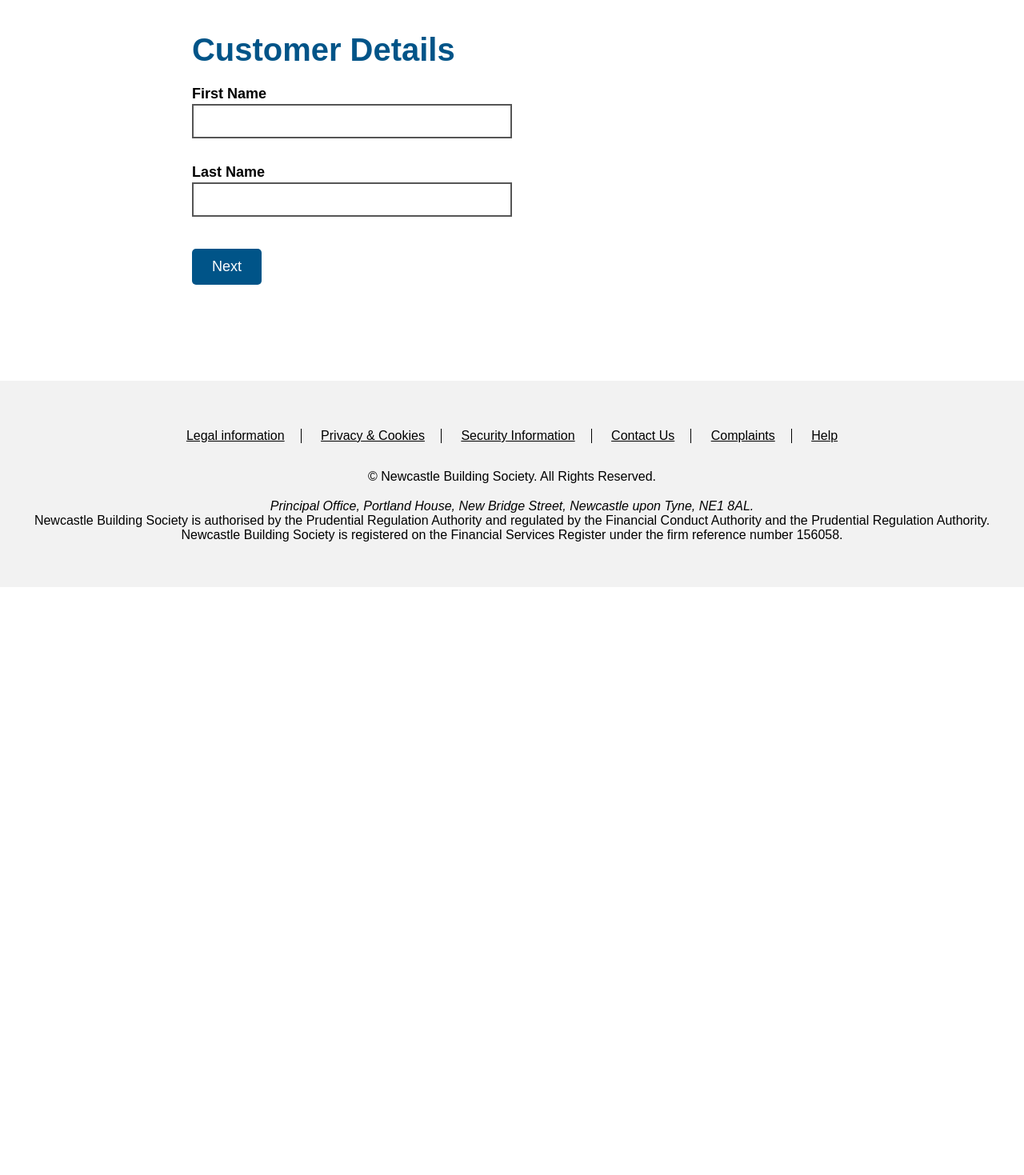
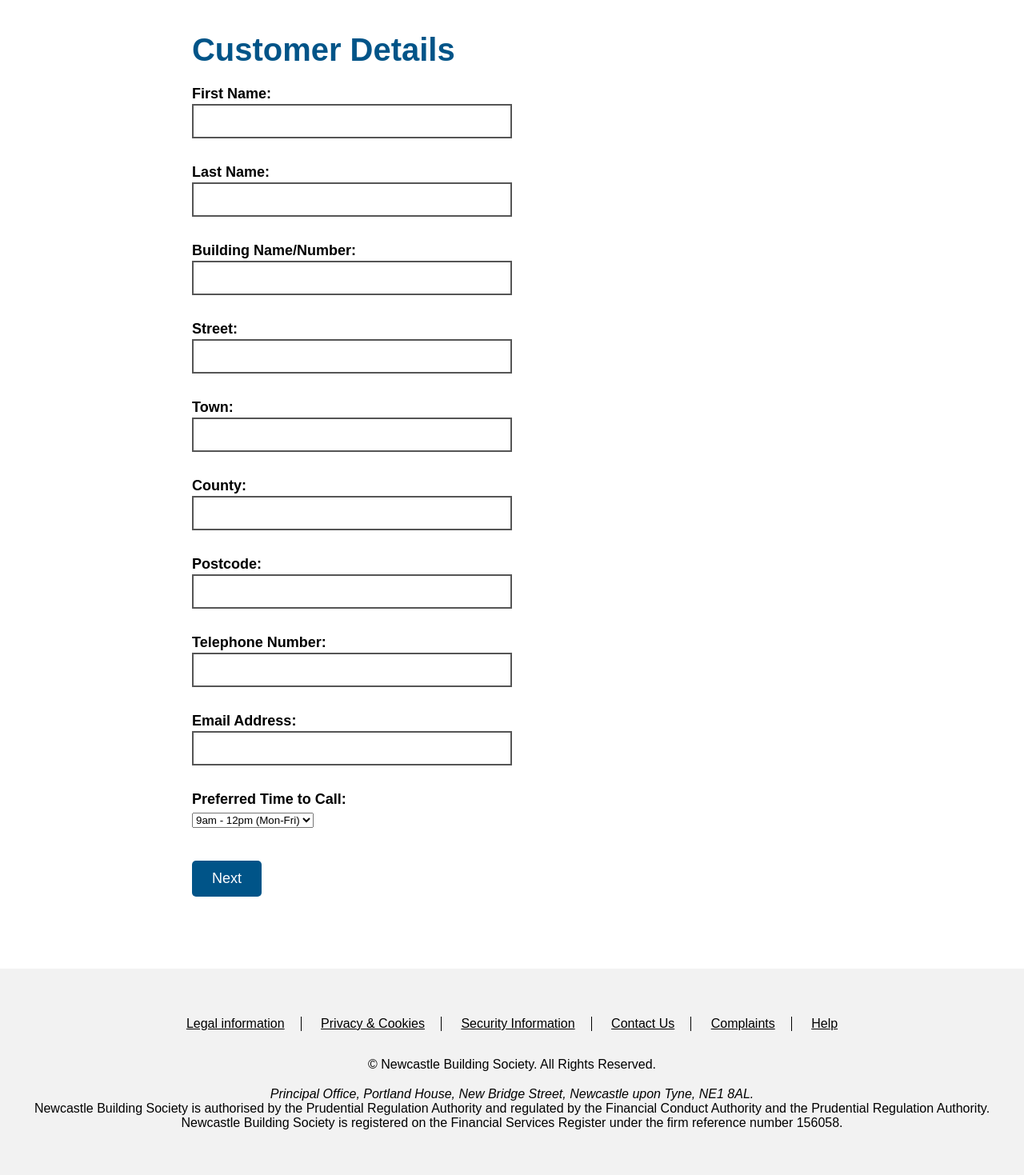
Before and after one commit to eddylongshanks/CETM65_Assignment2, a Django app: page /customer_details/ in a window 1280 px wide. Shown: the part 150-1619 px from the top of the page at 80% size. Before the commit the page ends 884 px from the top, so only its background shows below. Run offline with Django 3.2, Linux system fonts and the light colour scheme; some libraries are stand-ins or nearby versions.

Commit message:
Achieved Full journey

```diff
--- /dev/null
+++ b/online_dip/user/forms.py
@@ -0,0 +1,23 @@
+from .models import Enquiry
+from django.forms import ModelForm
+
+
+class CustomerDetailsForm(ModelForm):
+    class Meta:
+        model = Enquiry
+        fields = ['first_name', 'last_name', 'address_building', 'address_street', 'address_town', 'address_county', 'address_postcode', 'telephone_number', 'email', 'preferred_time_to_call']
+        # fields = ['first_name']
+
+
+class PropertyDetailsForm(ModelForm):
+    class Meta():
+        model = Enquiry
+        fields = ['annual_income', 'loan_amount', 'property_value', 'mortgage_type']
+        # fields = ['annual_income']
+
+
+# class EnquiryForm(CustomerDetailsForm, PropertyDetailsForm):
+#     class Meta(CustomerDetailsForm.Meta, PropertyDetailsForm.Meta):
+#         model = Enquiry
+#         # fields = ['annual_income', 'loan_amount', 'property_value', 'mortgage_type']
+#         fields = CustomerDetailsForm.Meta.fields + PropertyDetailsForm.Meta.fields
--- a/online_dip/user/models.py
+++ b/online_dip/user/models.py
@@ -1,36 +1,57 @@
 from django.db import models
 
 class Enquiry(models.Model):
-    firstname = models.CharField(max_length=40)
-    lastname = models.CharField(max_length=40)
-    address_building = models.CharField(max_length=50)
-    address_street = models.CharField(max_length=50)
-    address_town = models.CharField(max_length=50)
-    address_county = models.CharField(max_length=50)
-    address_postcode = models.CharField(max_length=10)
-    telephone_number = models.CharField(max_length=25)
-    email = models.EmailField(max_length=254)
+    first_name = models.CharField(max_length=40, verbose_name="First Name")
+    last_name = models.CharField(max_length=40, verbose_name="Last Name")
+    address_building = models.CharField(max_length=50, blank=True, verbose_name="Building Name/Number")
+    address_street = models.CharField(max_length=50, blank=True, verbose_name="Street")
+    address_town = models.CharField(max_length=50, blank=True, verbose_name="Town")
+    address_county = models.CharField(max_length=50, blank=True, verbose_name="County")
+    address_postcode = models.CharField(max_length=10, blank=True, verbose_name="Postcode")
+    telephone_number = models.CharField(max_length=25, verbose_name="Telephone Number")
+    email = models.EmailField(max_length=254, blank=True, verbose_name="Email Address")
+
+    # refactor choices
+    # radio buttons?
+
+    MORNING = 'M'
+    EARLY_AFTERNOON = 'EA'
+    LATE_AFTERNOON = 'LA'
+    SATURDAY = 'S'
+    PREFERRED_TIME_TO_CALL_CHOICES = [
+        (MORNING, '9am - 12pm (Mon-Fri)'),
+        (EARLY_AFTERNOON, '12pm - 3pm (Mon-Fri)'),
+        (LATE_AFTERNOON, '3pm - 5pm (Mon-Fri)'),
+        (SATURDAY, '9am - 2pm (Sat)'),
+    ]
+    preferred_time_to_call = models.CharField(
+        max_length=2,
+        choices=PREFERRED_TIME_TO_CALL_CHOICES,
+        default=MORNING,
+        verbose_name="Preferred Time to Call"
+    )
+
+    annual_income = models.IntegerField(verbose_name="Annual Income")
+    loan_amount = models.IntegerField(verbose_name="Loan Amount")
+    property_value = models.IntegerField(verbose_name="Property Value")
+
+    NEW_HOUSE = 'NH'
+    REMORTGAGE = 'RM'
+    MORTGAGE_TYPE_CHOICES = [
+        (NEW_HOUSE, 'New House'),
+        (REMORTGAGE, 'Remortgage'),
+    ]
+    mortgage_type = models.CharField(
+        max_length=2,
+        choices=MORTGAGE_TYPE_CHOICES,
+        default=NEW_HOUSE,
+        verbose_name="Mortgage Type"
+    )
 
     # Define __str__ that will be called when querying e.g. 'User.objects.all()'
     def __str__(self):
-        obj_str = f'First Name: {self.firstname}, ' \
-                  f'Second Name: {self.lastname}, ' \
+        obj_str = f'First Name: {self.first_name}, ' \
+                  f'Last Name: {self.last_name}, ' \
                   f'Tel: {self.telephone_number}' \
 
         return obj_str
-
-    # MORNING = 'M'
-    # EARLY_AFTERNOON = 'EA'
-    # LATE_AFTERNOON = 'LA'
-    # SATURDAY = 'S'
-    # PREFERRED_TIME_TO_CALL_CHOICES = [
-    #     (MORNING, '9am - 12pm (Mon-Fri)'),
-    #     (EARLY_AFTERNOON, '12pm - 3pm (Mon-Fri)'),
-    #     (LATE_AFTERNOON, '3pm - 5pm (Mon-Fri)'),
-    #     (SATURDAY, '9am - 2pm (Sat)'),
-    # ]
-    # preferred_time_to_call = models.CharField(
-    #     max_length=2,
-    #     choices=PREFERRED_TIME_TO_CALL_CHOICES,
-    #     default=MORNING,
-    # )
--- a/online_dip/user/static/css/style.css
+++ b/online_dip/user/static/css/style.css
@@ -1,8 +1,8 @@
 /* Debug */
 
-/*div {
+/* div, ul, p {
     border: 1px solid black;
-}*/
+} */
 
 /* Global Styles */
 
@@ -81,6 +81,8 @@ input {
     width: 100%;
     font-size: 1.125em;
     filter: none;
+    background: #fff;
+    border: 2px solid #555;
 }
 
 h1 {
@@ -115,11 +117,6 @@ a.button {
         background: #044A75;
     }
 
-input {
-    background: #fff;
-    border: 2px solid #555;
-}
-
 .input-validation-error {
     border: 3px solid #d4351c;
 }
@@ -143,7 +140,8 @@ a {
         color: #fff;
     }
 
-.field {
+.form-fields p {
+    margin-top: 0;
     margin-bottom: 30px;
 }
 
@@ -198,7 +196,7 @@ a {
         box-shadow: 0 0 0 2px #ffbf47;
     }
 
-.field-label {
+.form-fields p label {
     display: block;
     font-weight: 700;
     line-height: 25px;
@@ -245,21 +243,17 @@ a {
     margin-bottom: 20px;
 }
 
-.validation-summary-errors ul {
+.error-summary ul {
     padding: 0;
     margin: 0;
 }
 
-    .validation-summary-errors ul li {
+    .error-summary ul li {
         list-style: none;
         font-weight: bold;
         margin: 10px 0 0 0;
         line-height: 24px;
     }
-
-.validation-summary-valid {
-    display: none;
-}
 
 .error-summary h2 {
     color: #000;
@@ -272,17 +266,21 @@ a {
     font-weight: bold;
 }
 
-.field-error {
+.errorlist {
     color: #d4351c;
     font-weight: bold;
     display: block;
     background-image: url(../images/error_48px.svg);
-    margin: 10px 0;
+    margin: 0;
     background-position: left center;
     background-size: 31px;
     background-repeat: no-repeat;
     padding: 10px 0 10px 40px;
 }
+
+    .errorlist li {
+        list-style-type: none;
+    }
 
 .error-summary p {
     margin: 10px 0 0 0;
--- a/online_dip/user/templates/customer_details.html
+++ b/online_dip/user/templates/customer_details.html
@@ -4,33 +4,40 @@
 
 {% block content %}
 
+<!-- <span class="field-error field-validation-error" data-valmsg-for="FirstName" data-valmsg-replace="true">
+                <span id="first-name-error" class="">Please enter your First Name</span>
+            </span> -->
+
 <div class="container">
     <h1>Customer Details</h1>
     <form action="{% url 'customer_details' %}" method="POST">
         {% csrf_token %}
 
-        {% if messages %}
+        {% if form.errorlist %}
         <div class="error-summary" tabindex="-1">
             <h2>There's been a problem</h2>
-            <ul class="text-danger">
-            {% for message in messages %}
-                <li{% if message.tags %} class="{{ message.tags }}"{% endif %}>{{ message }}</li>
+            <ul>
+            {% for error in form.errors %}
+                <li>{{ error }}</li>
             {% endfor %}
             </ul>
         </div>
         {% endif %}
 
+        <div class="form-fields">
+            {{ form }}
+        </div>
+
+<!--
         <div class="field">
             <label class="field-label">First Name</label>
-            <!-- <span class="field-error"></span> -->
-            <input type="text" class="form-control" id="first-name" name="first-name" />
-        </div>
-
+            <input type="text" class="form-control" id="first_name" name="first_name" />
+        </div>  -->
+<!--
         <div class="field">
             <label class="field-label">Last Name</label>
-            <!-- <span class="field-error"></span> -->
-            <input type="text" class="form-control" id="last-name" name="last-name" />
-        </div>
+            <input type="text" class="form-control" id="last_name" name="last_name" />
+        </div> -->
 <!--
         <h3>What is your Address?</h3>
 
--- a/online_dip/user/views.py
+++ b/online_dip/user/views.py
@@ -1,53 +1,86 @@
 from django.shortcuts import render, redirect
 from django.http import HttpResponse
 from django.contrib import messages
+
+from .models import Enquiry
+from .forms import CustomerDetailsForm, PropertyDetailsForm
 
 
 def index(request):
     return HttpResponse("Hello, world. You're at the user index.")
 
+
+def customer_details(request):
+    if request.method =="POST":
+        form = CustomerDetailsForm(request.POST, use_required_attribute=False)
+        if form.is_valid():
+            request.session["customer_details_form"] = form.cleaned_data
+            return redirect("property_details")
+    else:
+        form = CustomerDetailsForm(use_required_attribute=False)
+
+    return render(request, "customer_details.html", {"form": form.as_p})
+
+
 # def customer_details(request):
+#     if request.method == "POST":
+
+#         details = {}
+
+#         details['first-name'] = request.POST.get('first-name','')
+
+#         invalid_input = list()
+
+#         for i, k in details.items():
+#             if k == "":
+#                 invalid_input.append(i)
+
+#         if invalid_input:
+#             messages.add_message(
+#                 request, messages.WARNING, f"Following information is required: {', '.join(invalid_input)}")
+#             return render(request, "customer_details.html")
+
+#         # new_user = User(firstname=details['first-name'],
+#         #                  secondname=details['second-name'],
+#         #                  country=details['country'])
+
+#         # print(new_user)
+
+#         # new_user.save()
+
+#         return redirect("property_details")
+
 #     return render(request, "customer_details.html")
 
 
-def customer_details(request):
-    if request.method == "POST":
+def property_details(request):
+    if request.method =="POST":
+        form = PropertyDetailsForm(request.POST, use_required_attribute=False)
+        if form.is_valid():
+            customer_details_form = request.session['customer_details_form']
+            enquiry = form.save(commit=False)
+            enquiry.first_name = customer_details_form['first_name']
+            enquiry.last_name = customer_details_form['last_name']
+            enquiry.address_building = customer_details_form['address_building']
+            enquiry.address_street = customer_details_form['address_street']
+            enquiry.address_town = customer_details_form['address_town']
+            enquiry.address_county = customer_details_form['address_county']
+            enquiry.address_postcode = customer_details_form['address_postcode']
+            enquiry.telephone_number = customer_details_form['telephone_number']
+            enquiry.email = customer_details_form['email']
+            enquiry.preferred_time_to_call = customer_details_form['preferred_time_to_call']
 
-        details = {}
+            print(enquiry)
 
-        details['first-name'] = request.POST.get('first-name','')
+            enquiry.save()
 
-        invalid_input = list()
+            # new_enquiry = Enquiry(customer_details_form)
+            # print(new_enquiry)
+            # new_enquiry = Enquiry(property_details_form)
+            # print(new_enquiry)
 
-        for i, k in details.items():
-            if k == "":
-                invalid_input.append(i)
+            return redirect("/")
+    else:
+        form = PropertyDetailsForm(use_required_attribute=False)
 
-        if invalid_input:
-            messages.add_message(
-                request, messages.WARNING, f"Following information is required: {', '.join(invalid_input)}")
-            return render(request, "customer_details.html")
-
-        # new_user = User(firstname=details['first-name'],
-        #                  secondname=details['second-name'],
-        #                  country=details['country'])
-
-        # print(new_user)
-
-        # new_user.save()
-
-        return redirect("property_details")
-
-    return render(request, "customer_details.html")
-
-
-def property_details(request):
-    if request.method == "POST":
-
-        details = {}
-
-        details['annual-income'] = request.POST.get('annual-income','')
-
-        return redirect("/")
-
-    return render(request, "property_details.html")
+    return render(request, "property_details.html", {"form": form.as_p})
```
Also changed, not shown: online_dip/user/templates/property_details.html (+9 -4 lines), online_dip/user/migrations/0001_initial.py (added).
